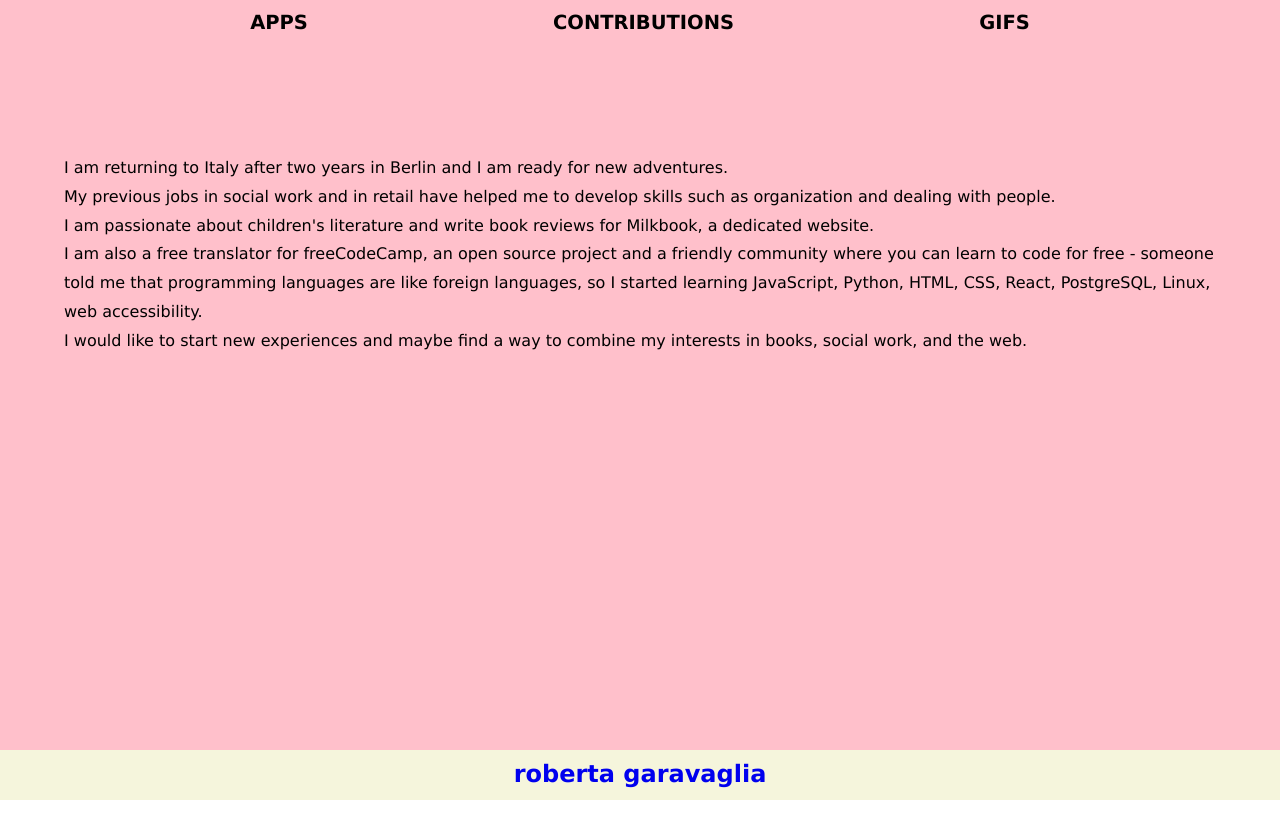
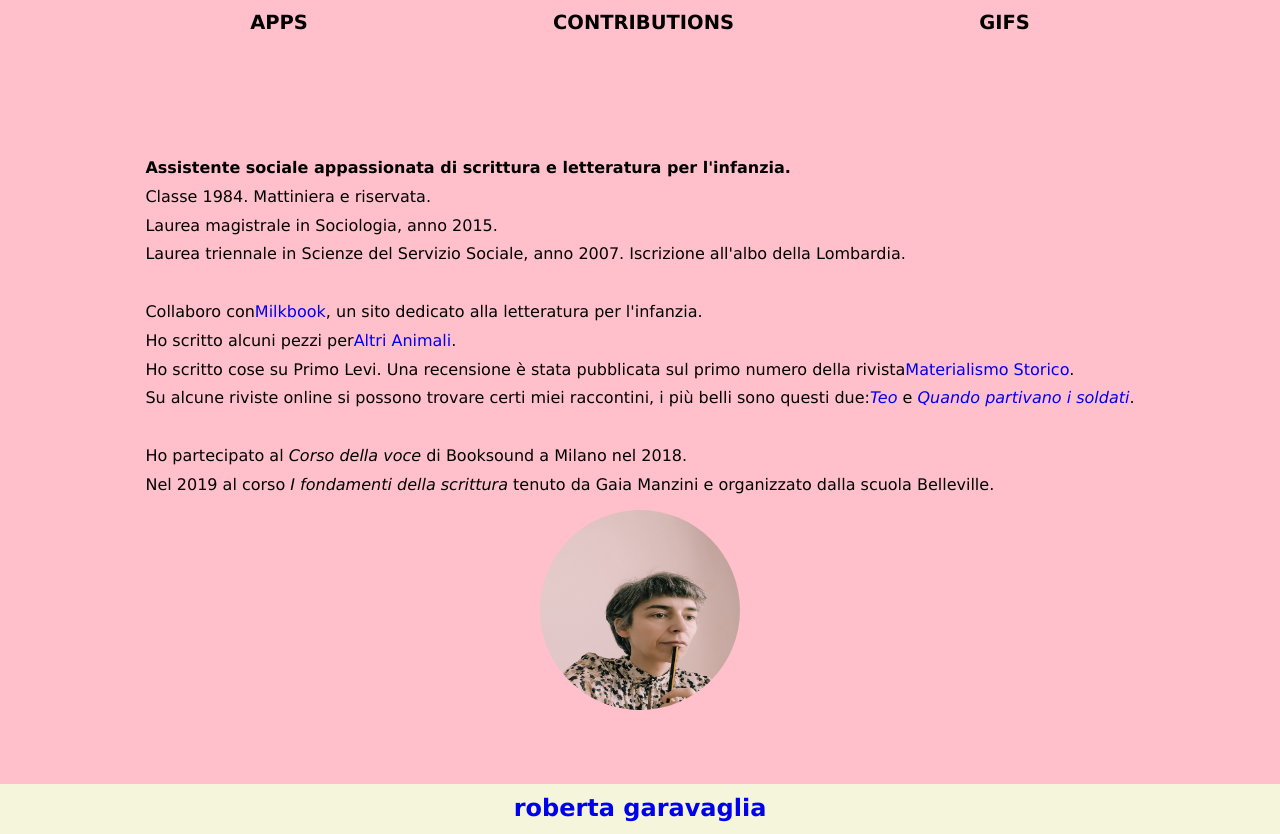
Before and after one commit to otaria-o/portfolio-otaria-o, a React (Create React App) app: page /about in a window 1280 px wide. Before the commit the page ends 800 px from the top, so only its background shows below. Built offline with nearby package versions, Linux system fonts and the light colour scheme.

Commit message:
Update About.js
unione di about e contributions

```diff
--- a/src/About.js
+++ b/src/About.js
@@ -7,15 +7,89 @@ function About() {
       <Menu />
       <section className="card">
         <article className="bio">
-
           <p>
-          I am returning to Italy after two years in Berlin and I am ready for new adventures.
-          <br/> My previous jobs in social work and in retail have helped me to develop skills such as organization and dealing with people.
-          <br/> I am passionate about children's literature and write book reviews for Milkbook, a dedicated website.
-          <br/> I am also a free translator for freeCodeCamp, an open source project and a friendly community where you can learn to code for free - someone told me that programming languages are like foreign languages, so I started learning JavaScript, Python, HTML, CSS, React, PostgreSQL, Linux, web accessibility.
-          <br/> I would like to start new experiences and maybe find a way to combine my interests in books, social work, and the web.
-
+            <b>
+              Assistente sociale appassionata di scrittura e letteratura per
+              l'infanzia.{" "}
+            </b>
+            <br />
+            Classe 1984. Mattiniera e riservata.
+            <br />
+            Laurea magistrale in Sociologia, anno 2015.
+            <br />
+            Laurea triennale in Scienze del Servizio Sociale, anno 2007.
+            Iscrizione all'albo della Lombardia.
+            <br />
+            <br />
+            <p>
+              Collaboro con
+              <a
+                style={{ textDecoration: "none" }}
+                href="https://www.milkbook.it"
+                target="_blank"
+                rel="noopener noreferrer"
+              >
+                Milkbook
+              </a>
+              , un sito dedicato alla letteratura per l'infanzia. <br />
+              Ho scritto alcuni pezzi per
+              <a
+                style={{ textDecoration: "none" }}
+                href="https://www.altrianimali.it"
+                target="_blank"
+                rel="noopener noreferrer"
+              >
+                Altri Animali
+              </a>
+              .
+              <br />
+              Ho scritto cose su Primo Levi. Una recensione è stata pubblicata
+              sul primo numero della rivista
+              <a
+                style={{ textDecoration: "none" }}
+                href="https://journals.uniurb.it/index.php/materialismostorico"
+                target="_blank"
+                rel="noopener noreferrer"
+              >
+                Materialismo Storico
+              </a>
+              .
+              <br />
+              Su alcune riviste online si possono trovare certi miei raccontini,
+              i più belli sono questi due:
+              <a
+                style={{ textDecoration: "none" }}
+                href="https://rivista.inutile.eu/2018/02/teo/"
+                target="_blank"
+                rel="noopener noreferrer"
+              >
+                <i>Teo </i>
+              </a>{" "}
+              e{" "}
+              <a
+                style={{ textDecoration: "none" }}
+                href="https://bellevillenews.it/2020/08/05/quando-partivano-i-soldati-di-roberta-garavaglia/"
+                target="_blank"
+                rel="noopener noreferrer"
+              >
+                <i>Quando partivano i soldati</i>
+              </a>
+              .
+              <br />
+              <br />
+              Ho partecipato al <i>Corso della voce</i> di Booksound a Milano
+              nel 2018.
+              <br />
+              Nel 2019 al corso <i>I fondamenti della scrittura</i> tenuto da
+              Gaia Manzini e organizzato dalla scuola Belleville.
+            </p>
           </p>
+          <aside className="fotine">
+            {/* <p className="arrow">&larr;</p> */}
+            <img className="slide" src="/1699264530278.jpg" alt="apple" />
+            {/* <p className="arrow">&rarr;</p> */}
+          </aside>
+          {/* <figcaption className="label">this is me</figcaption> */}
         </article>
       </section>
       <Footer />
```
